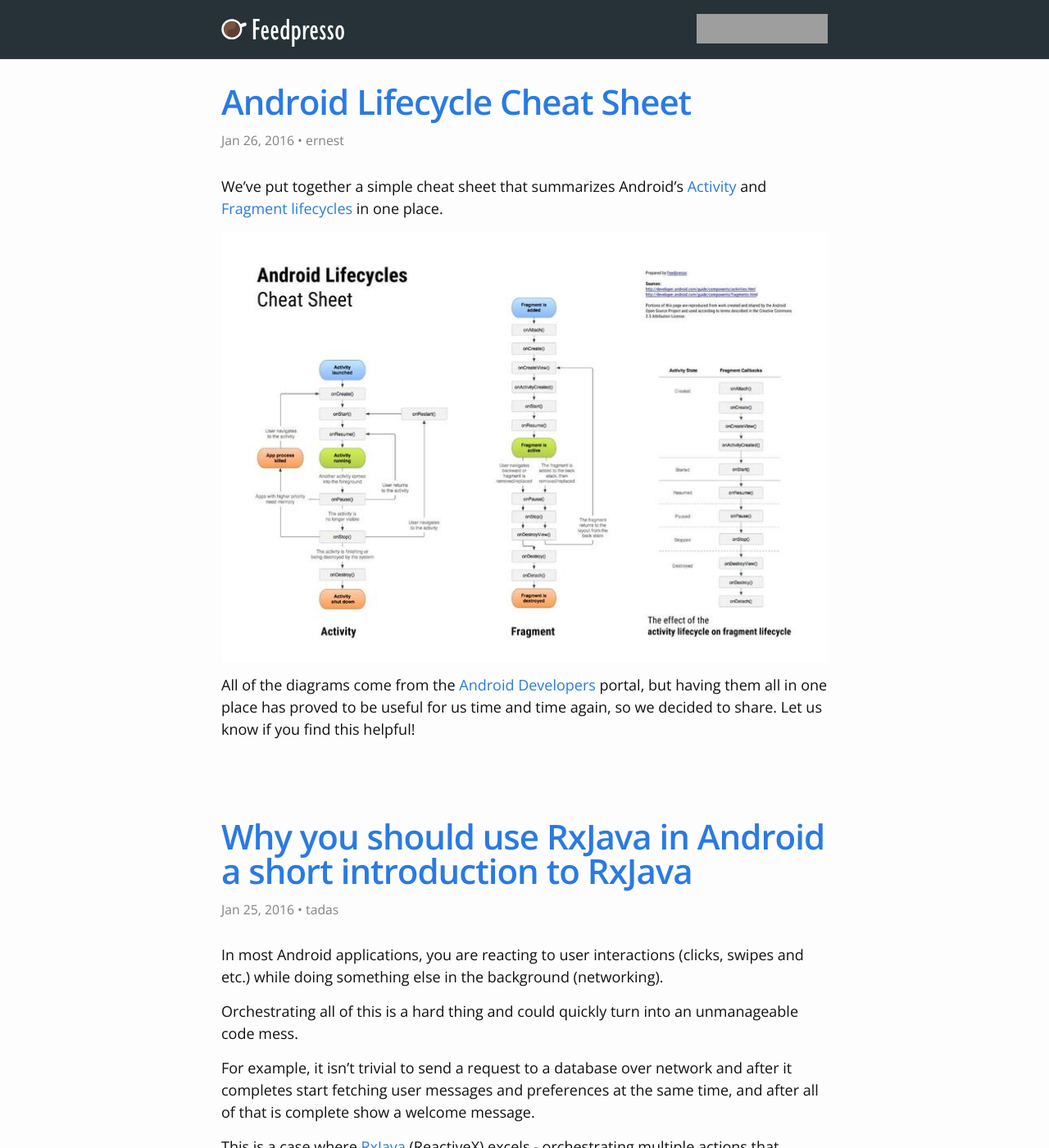
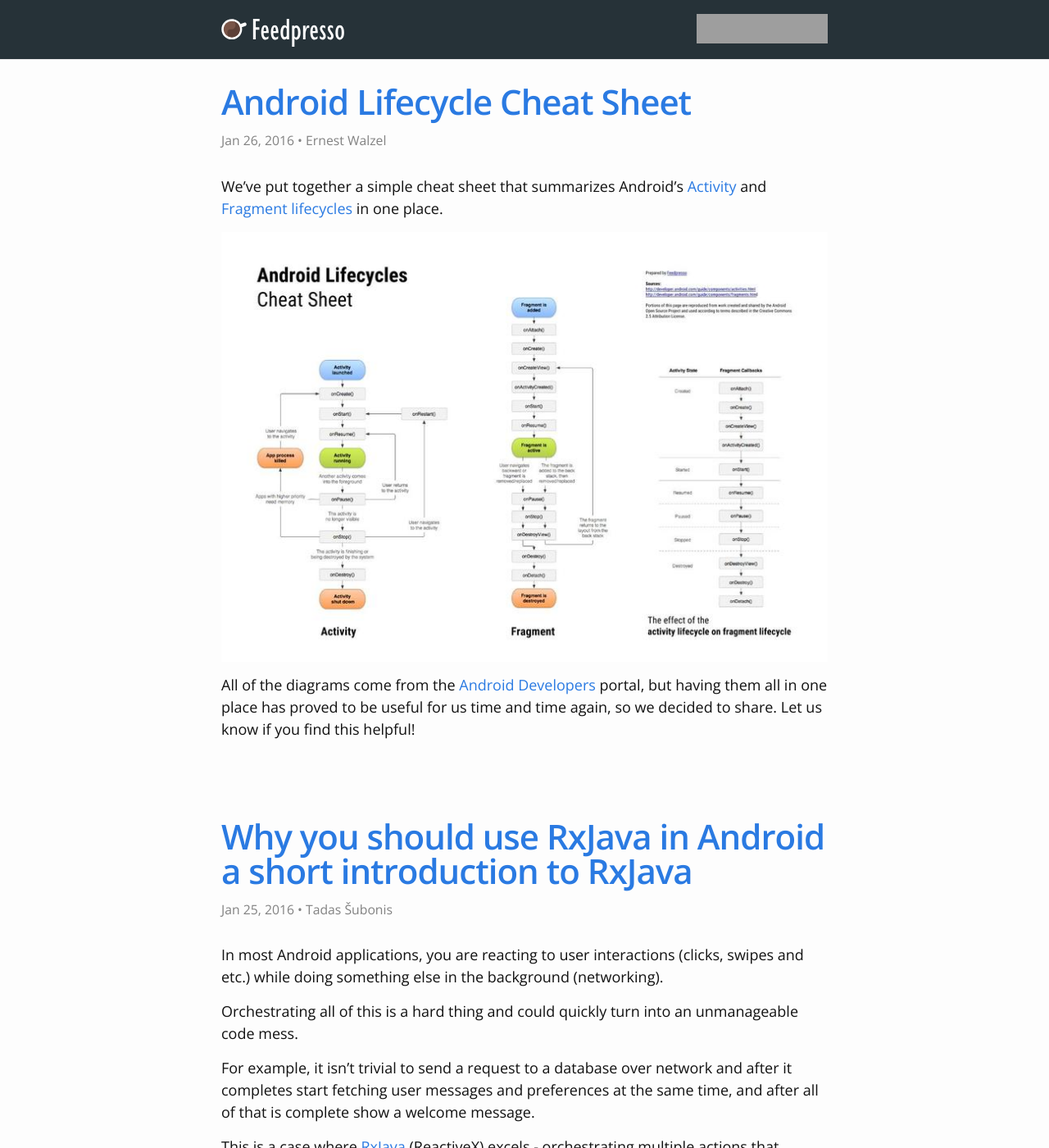
Before and after one commit to Feedpresso/blog, a Jekyll site: the page built from index.html, in a window 1280 px wide and 1400 px high. Shown: the whole window at 82% size. Built offline with Jekyll 4.4.1, drawn with Linux system fonts in a browser that asks for light colours; Markdown is read by kramdown in place of the engine named in the settings; the list of posts is cut into pages by our own code; some of the changed text lies outside the part shown; grey boxes are pictures that could not be loaded.

Commit message:
Fix author names on index page

```diff
--- a/index.html
+++ b/index.html
@@ -5,13 +5,16 @@ layout: default
 <div class="home">
 
   {% for post in site.posts %}
+    {% if post.author %}
+        {% assign author = site.data.authors[post.author] %}
+    {% endif %}
     <div class="post">
 
       <header class="post-header">
         <h1 class=post-title>
           <a href="{{ post.url | prepend: site.baseurl }}">{{ post.title }}</a>
         </h1>
-        <p class="post-meta">{{ post.date | date: "%b %-d, %Y" }}{% if post.author %} • {{ post.author }}{% endif %}{% if post.meta %} • {{ post.meta }}{% endif %}</p>
+        <p class="post-meta">{{ post.date | date: "%b %-d, %Y" }}{% if author %} • {{ author.name }}{% endif %}{% if post.meta %} • {{ post.meta }}{% endif %}</p>
       </header>
 
       <article class="post-content">
```
